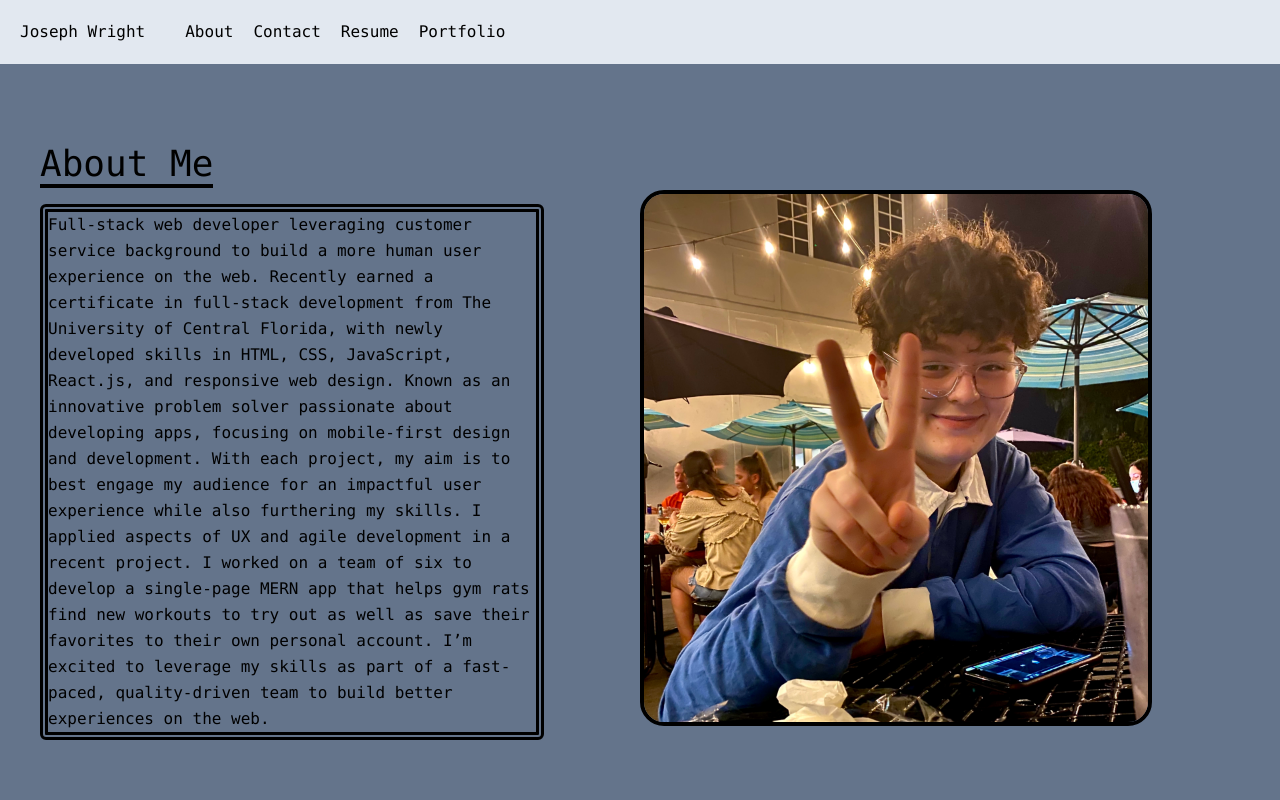
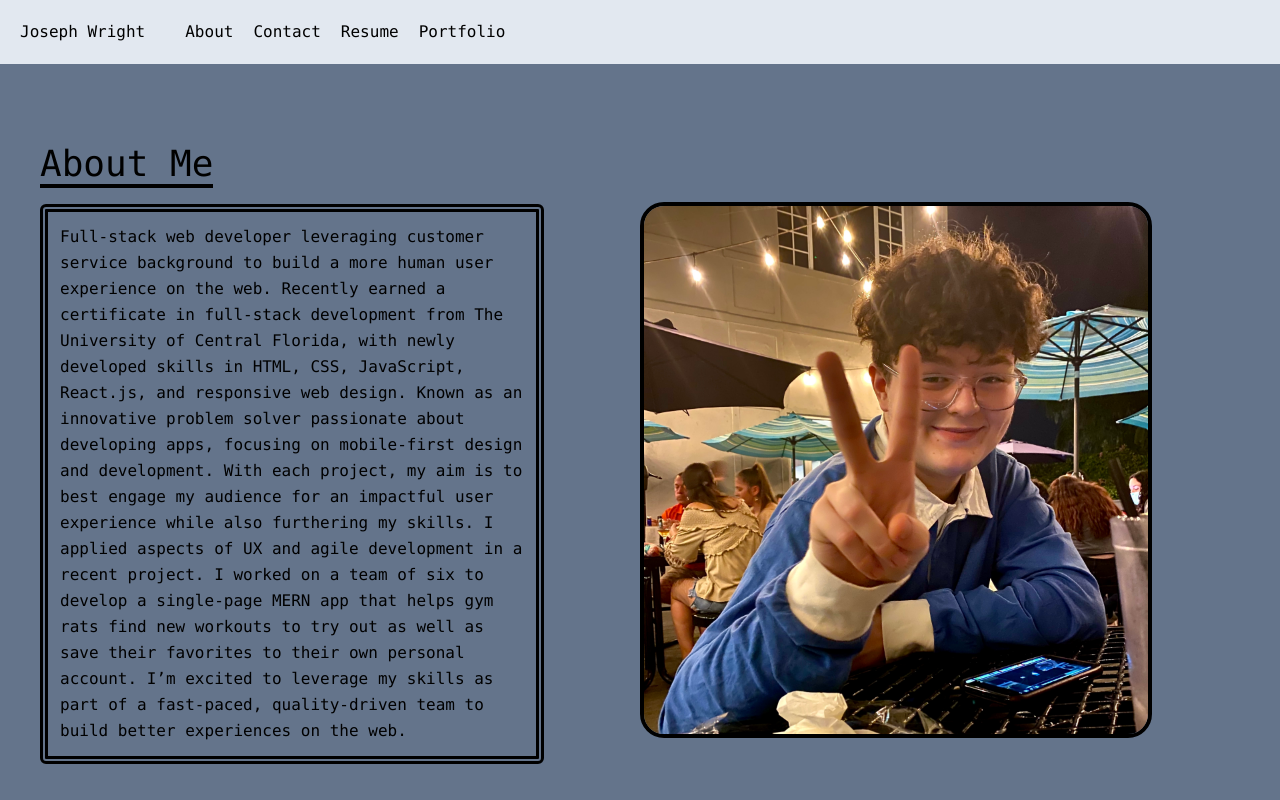
Before and after one commit to JosephW143/Professional-Portfolio-react, a React (Create React App) app: page / in a window 1280 px wide. Shown: the top 800 px of the page. Built offline with nearby package versions, Linux system fonts and the light colour scheme.

Commit message:
added padding to about section

```diff
--- a/src/components/About.js
+++ b/src/components/About.js
@@ -7,7 +7,7 @@ function About () {
             <div className="container flex mx-auto px-10 py-20 md:flex-row flex-col items-center">
                 <div className="md:w-1/2 lg:pr-24 md:pr-16 flex flex-col md:items-start md:text-left mb-16 md:mb-0 items-center text-center">
                     <h2 className="title-font sm:text-4xl text-3xl mb-4 border-b-4 border-black">About Me</h2>
-                    <p className="leading-relaxed mb-8 border-8 border-double rounded-md border-black">
+                    <p className="leading-relaxed mb-8 border-8 border-double rounded-md border-black p-3">
                     Full-stack web developer leveraging customer service background to build a more human user experience on the web. Recently earned a certificate in full-stack development from The University of Central Florida, with newly developed skills in HTML, CSS, JavaScript, React.js, and responsive web design. Known as an innovative problem solver passionate about developing apps, focusing on mobile-first design and development. With each project, my aim is to best engage my audience for an impactful user experience while also furthering my skills. I applied aspects of UX and agile development in a recent project. I worked on a team of six to develop a single-page MERN app that helps gym rats find new workouts to try out as well as save their favorites to their own personal account. I’m excited to leverage my skills as part of a fast-paced, quality-driven team to build better experiences on the web.
                     </p>
                 </div>
```
